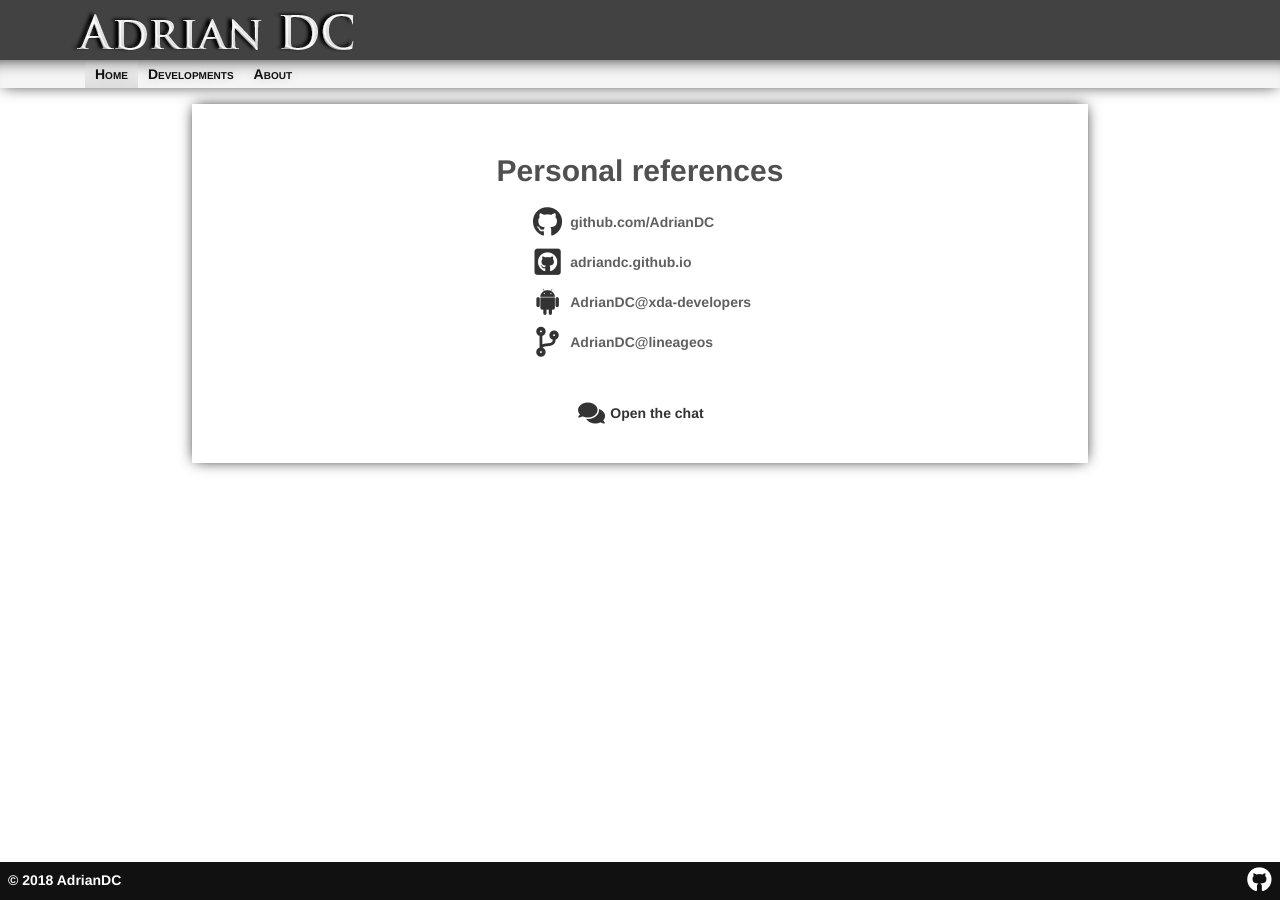
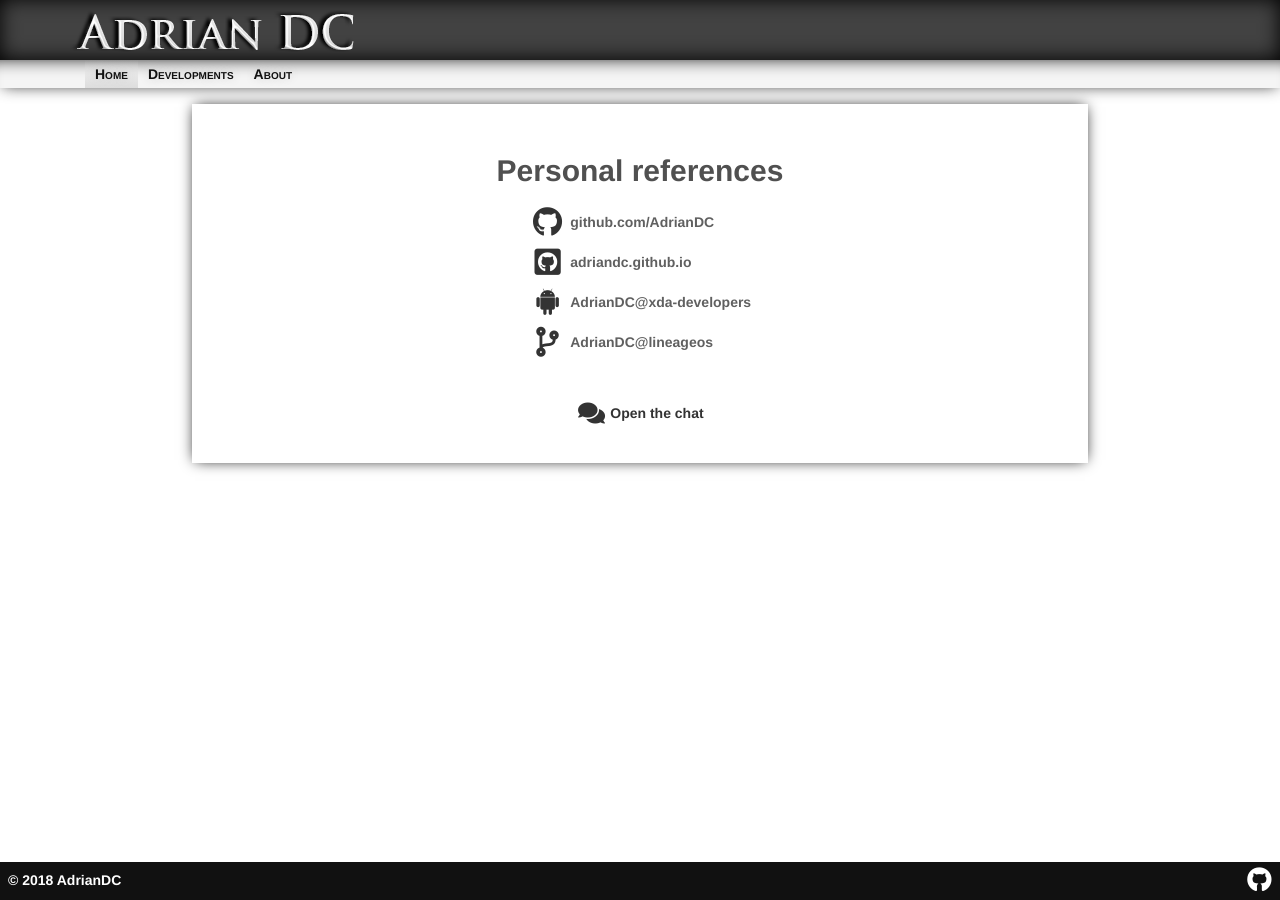
Before and after one commit to AdrianDC/adriandc.github.io, a Jekyll site: the page built from index.md, in a window 1280 px wide. Built offline with Jekyll 4.4.1, drawn with Linux system fonts in a browser that asks for light colours; nearby versions of some CDN libraries.

Commit message:
assets/css: Add inner shadow in the header container
Change-Id: Ifc838c3db9a6f1989c60cd6bca15516a52524986

```diff
--- a/assets/css/styles.css
+++ b/assets/css/styles.css
@@ -53,6 +53,9 @@ h2 {
 .header-container {
   align-items: center;
   background: #424242;
+  -moz-box-shadow: inset 0px -1px 20px #000000;
+  -webkit-box-shadow: inset 0px -1px 20px #000000;
+  box-shadow: inset 0px -1px 20px #000000;
   display: flex;
   height: 60px;
 }
```
